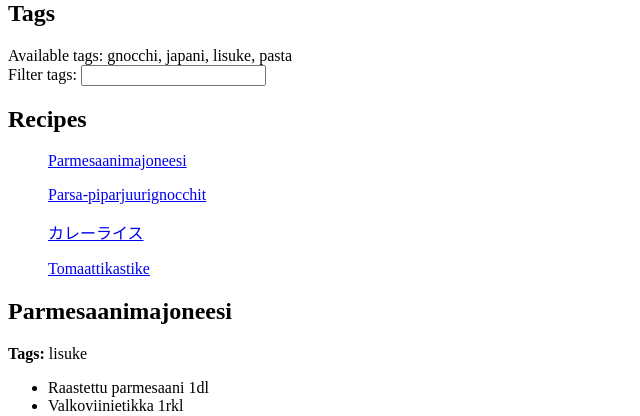
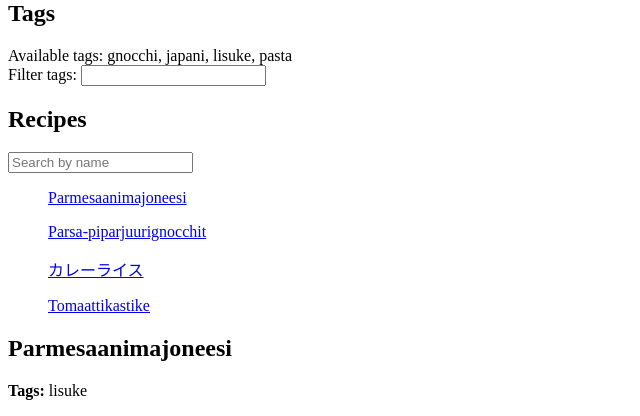
Before and after one commit to SimoHellgren/cookbook, a Flask app: page / in a window 1280 px wide. Shown: the part 123-539 px from the top of the page, without its empty margins (0-640 px from the left). Run offline with Flask 2, Linux system fonts and the light colour scheme.

Commit message:
search by recipe name

```diff
--- a/app.py
+++ b/app.py
@@ -13,15 +13,16 @@ def recipes():
 
     filters = request.args.get("tags")
 
-    recipes_to_show = (
-        list(
-            filter(
-                lambda r: all(tag in r["tags"] for tag in filters.split(",")), recipes
-            )
-        )
+    filtered_by_tags = (
+        filter(lambda r: all(tag in r["tags"] for tag in filters.split(",")), recipes)
         if filters
         else recipes
     )
+
+    search = request.args.get("search", "").lower()
+    filter_by_search = (r for r in filtered_by_tags if search in r["name"].lower())
+
+    recipes_to_show = list(filter_by_search)
 
     available_tags = sorted(
         set(chain.from_iterable(r["tags"] for r in recipes_to_show))
--- a/templates/recipes.html
+++ b/templates/recipes.html
@@ -12,6 +12,10 @@
     </form>
 
     <h1>Recipes</h1>
+    <form>
+        <input name="search" id="search" placeholder="Search by name">
+        <input type="submit" hidden/>
+    </form>
     <ul>
         {% for recipe in recipes %}
             <p><a href="#{{recipe['name']}}">{{recipe['name']}}</a></p>
```
